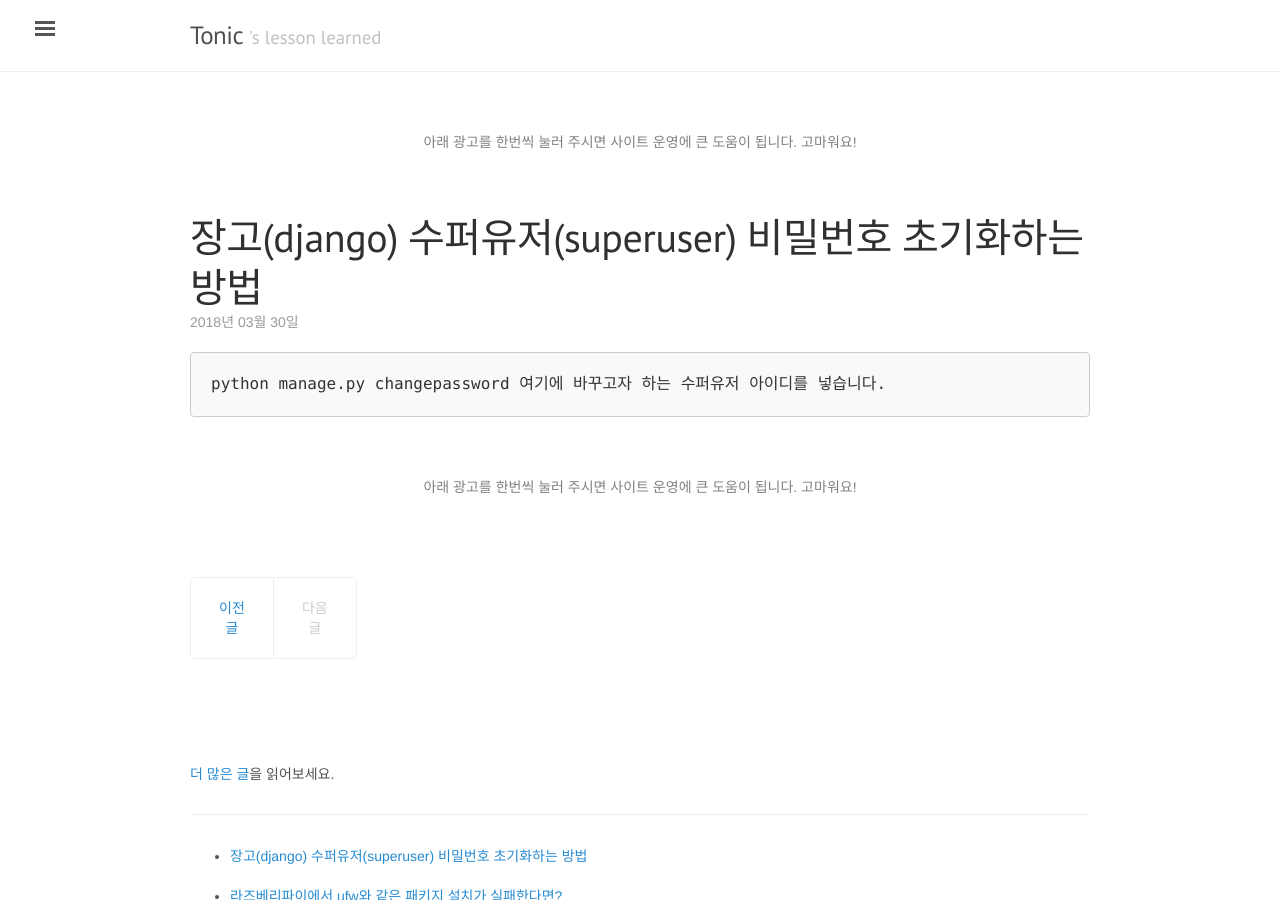
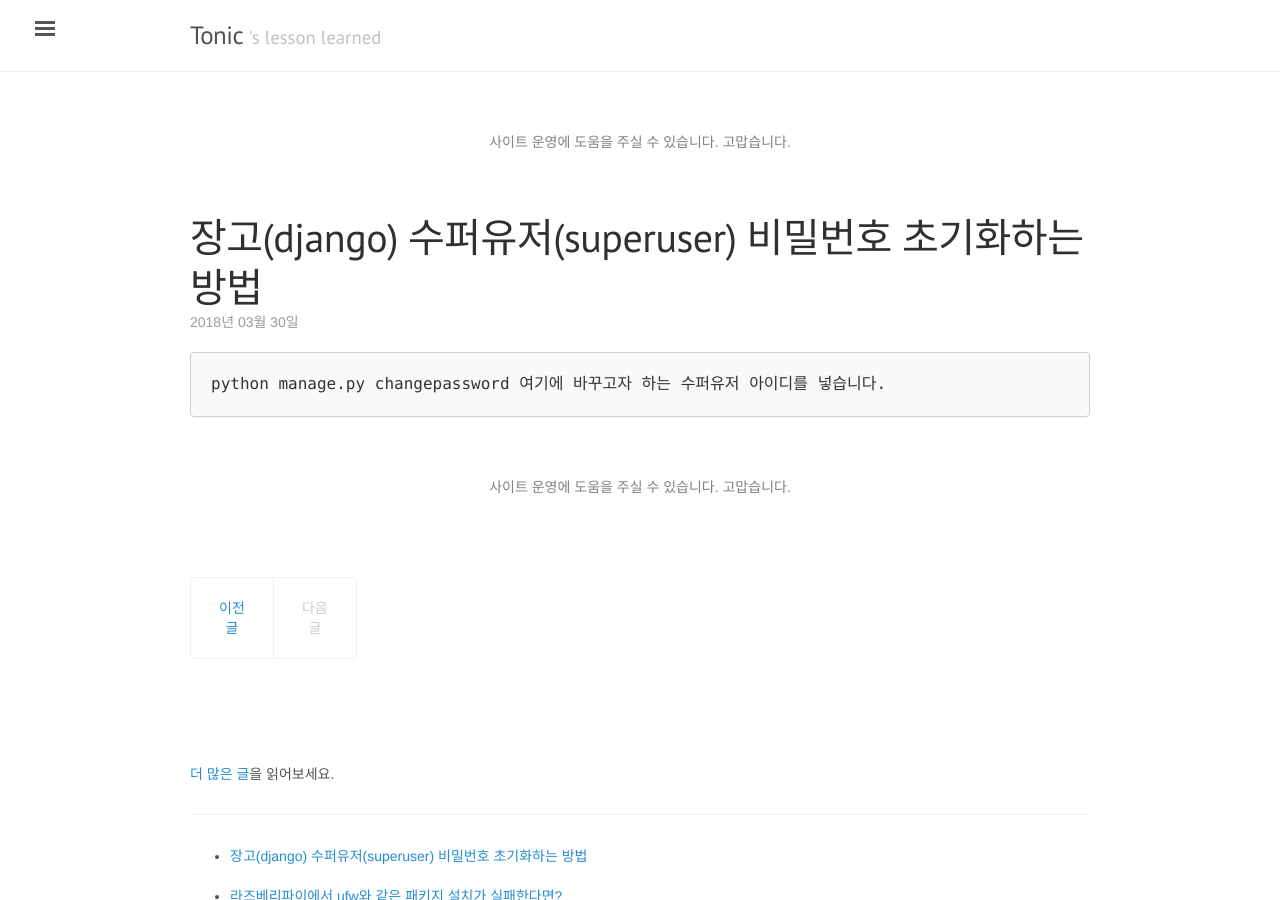
Before and after one commit to jwkcp/jwkcp.github.com, a Jekyll site: the page built from index.html, in a window 1280 px wide and 900 px high. Built offline with Jekyll 4.4.1, drawn with Linux system fonts in a browser that asks for light colours; the list of posts is cut into pages by our own code; comment, search, counter and statistics services are not loaded; some of the changed text lies outside the part shown.

Commit message:
광고 안내 문구 수정

```diff
--- a/_includes/google_adsense.html
+++ b/_includes/google_adsense.html
@@ -1,4 +1,4 @@
-<p class="ad-notice">아래 광고를 한번씩 눌러 주시면 사이트 운영에 큰 도움이 됩니다. 고마워요!</p>
+<p class="ad-notice">사이트 운영에 도움을 주실 수 있습니다. 고맙습니다.</p>
 <!-- Google Adsense -->
 <script async src="//pagead2.googlesyndication.com/pagead/js/adsbygoogle.js"></script>
 <!-- jwkcp.github.io -->
```
